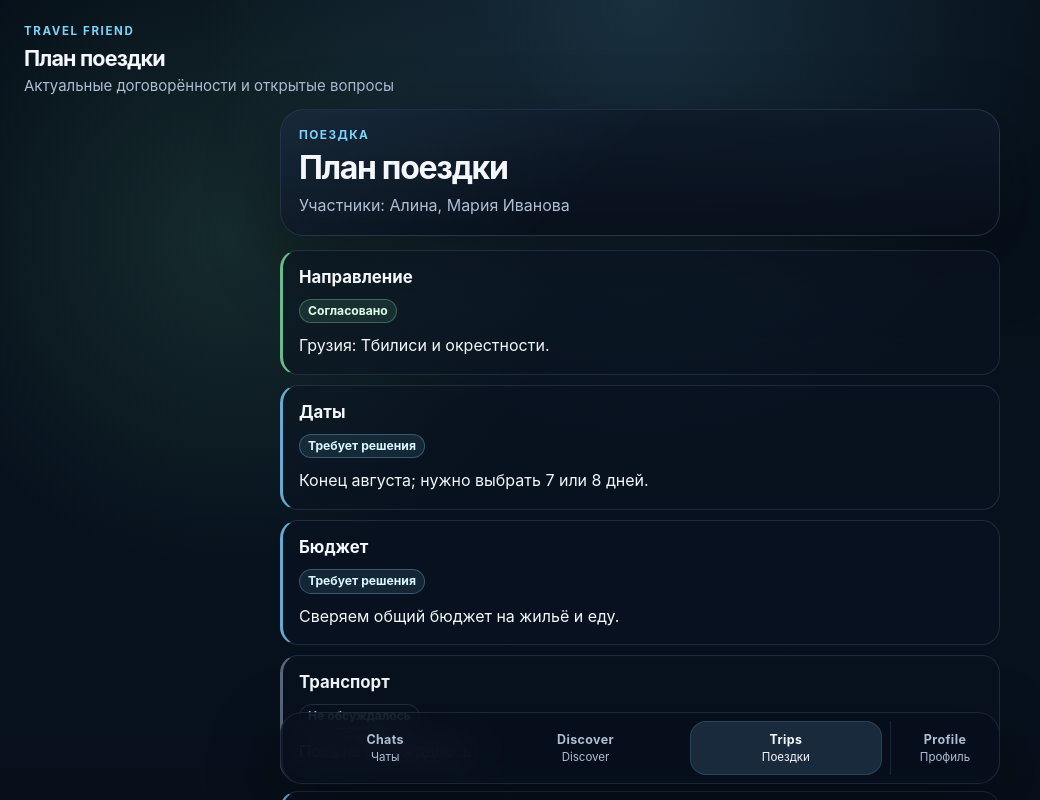
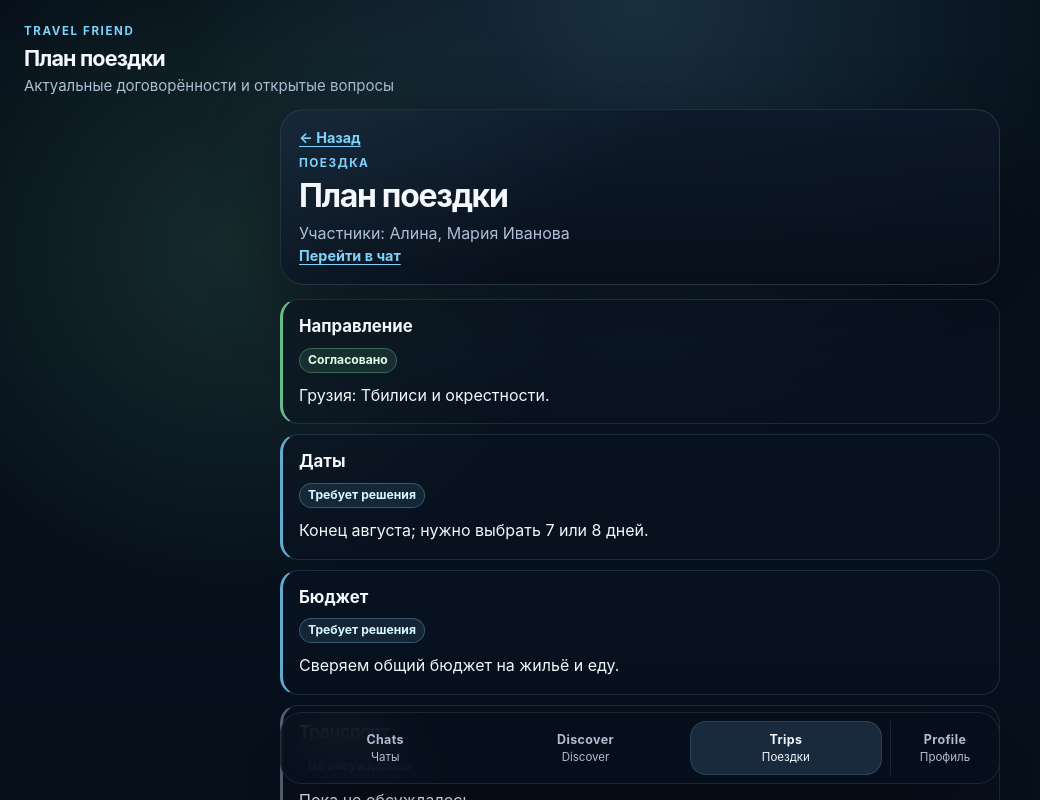
Before and after one commit to LeonidNur/travel-friend, a Next.js app in the folder apps/mini-app/: page /trips/trip-maria-georgia in a window 1280 px wide. Shown: the top 800 px of the page, without its empty margins (0-1040 px from the left). Built offline with nearby package versions, Linux system fonts and the light colour scheme.

Commit message:
Add Chat Trip navigation

```diff
--- a/apps/mini-app/app/chats/[id]/page.tsx
+++ b/apps/mini-app/app/chats/[id]/page.tsx
@@ -2,6 +2,7 @@ import Link from 'next/link';
 
 import { ChatRoom } from '@/components/ChatRoom';
 import { getChatById } from '@/lib/mock-chats';
+import { getTripByChatId } from '@/lib/mock-trips';
 
 interface ChatRoomPageProps {
   params: Promise<{
@@ -30,5 +31,7 @@ export default async function ChatRoomPage({ params }: ChatRoomPageProps) {
     );
   }
 
-  return <ChatRoom chat={chat} />;
+  const trip = getTripByChatId(chat.id);
+
+  return <ChatRoom chat={chat} tripId={trip?.id} />;
 }
--- a/apps/mini-app/app/globals.css
+++ b/apps/mini-app/app/globals.css
@@ -147,6 +147,28 @@ body[data-profile-edit-mode='true'] .app-content__frame {
   font-weight: 700;
   letter-spacing: 0.12em;
   text-transform: uppercase;
+}
+
+.navigation-link {
+  position: relative;
+  width: fit-content;
+  color: var(--accent);
+  font-size: 0.9rem;
+  font-weight: 700;
+  line-height: 1.4;
+  text-decoration: underline;
+  text-decoration-thickness: 1px;
+  text-underline-offset: 3px;
+}
+
+.navigation-link:hover {
+  color: var(--accent-strong);
+}
+
+.navigation-link:focus-visible {
+  border-radius: 4px;
+  outline: 2px solid var(--accent-strong);
+  outline-offset: 3px;
 }
 
 .hero-card__title {
--- a/apps/mini-app/app/trips/[id]/page.tsx
+++ b/apps/mini-app/app/trips/[id]/page.tsx
@@ -56,14 +56,25 @@ export default async function TripDetailsPage({ params }: TripDetailsPageProps)
     );
   }
 
+  const chat = getChatById(trip.chatId);
   const participants = getParticipantsLabel(trip.chatId);
 
   return (
     <section className="page">
       <article className="surface-card trip-details-header">
+        <Link className="navigation-link" href="/trips" aria-label="Вернуться к списку поездок">
+          ← Назад
+        </Link>
         <p className="section-kicker">Поездка</p>
         <h2 className="trip-details-header__title">План поездки</h2>
-        <p className="trip-details-header__participants">Участники: {participants}</p>
+        <div className="trip-details-header__meta">
+          <p className="trip-details-header__participants">Участники: {participants}</p>
+          {chat ? (
+            <Link className="navigation-link" href={`/chats/${trip.chatId}`}>
+              Перейти в чат
+            </Link>
+          ) : null}
+        </div>
       </article>
 
       <section className="trip-details" aria-label="План поездки">
--- a/apps/mini-app/lib/mock-chats.ts
+++ b/apps/mini-app/lib/mock-chats.ts
@@ -69,9 +69,7 @@ export const mockChats: MockChat[] = [
         id: 'message-system-trip-planning',
         kind: 'system',
         text: 'Начато совместное планирование поездки.',
-        sentAtLabel: '10:18',
-        actionLabel: 'Открыть план поездки',
-        actionHref: '/trips'
+        sentAtLabel: '10:18'
       },
       createParticipantMessage({
         id: 'message-amina-2',
```
Also changed, not shown: apps/mini-app/components/ChatRoom.tsx (+7 -1 lines).
